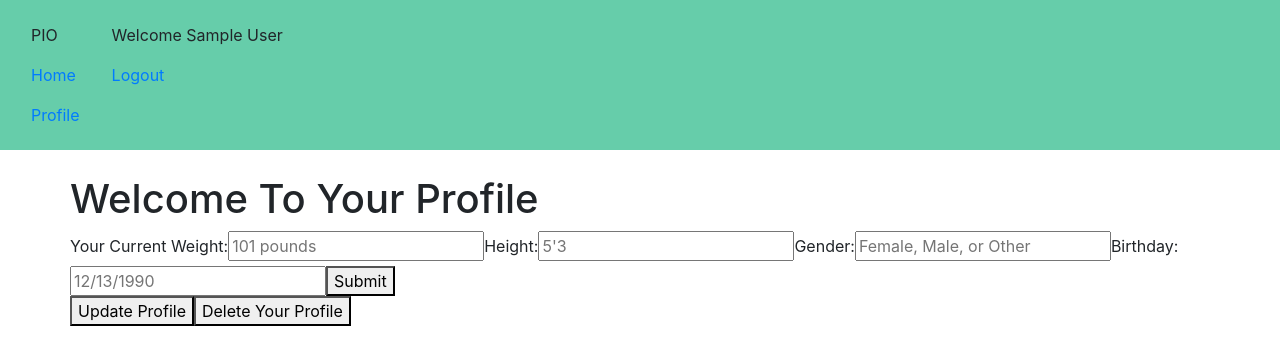
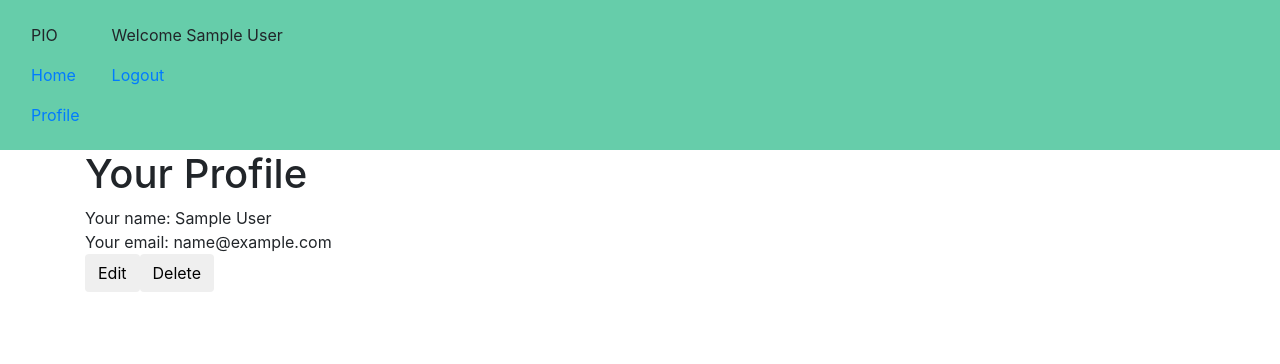
Before and after one commit to Tiffeney/Put-It-On, a React (Create React App) app in the folder client/: page /profile in a window 1280 px wide. Shown: the top 364 px of the page. Built offline with nearby package versions, Linux system fonts and the light colour scheme; sample sign-in values are in the browser's storage.

Commit message:
full crud for a user

```diff
--- a/client/src/App.js
+++ b/client/src/App.js
@@ -41,9 +41,10 @@ class App extends Component {
             <Route path="/signup" render={(props) => {
               return <Signup {...props} onSignupSuccess={onAuthSuccess}/>
             }}/>
-            <Route path="/profile" component={() => {
-              return currentUser ?  <Profile /> : <Redirect to="/login" />
-            }} />
+
+            <Route path="/profile" render={(props) => {
+              return currentUser ? <Profile {...props} currentUser={currentUser} /> : <Redirect to="/login" />
+            }}/>
             <Route component={NotFound} />
         </Switch>
       </Layout>
--- a/client/src/components/Access/Profile.js
+++ b/client/src/components/Access/Profile.js
@@ -1,13 +1,20 @@
-import React, { Component } from 'react';
-import Header from '../universal/Header/Header';
+import React, {Component} from 'react';
+import axios from 'axios';
 
+import { Link } from 'react-router-dom';
+import Form from '../common/Form/Form';
+
+import ListGroup from 'react-bootstrap/lib/ListGroup';
+import Button from 'react-bootstrap/lib/Button';
+import ButtonToolbar from 'react-bootstrap/lib/ButtonToolbar';
+import httpClient from '../../utilities/httpClient';
 
 class Profile extends Component {
     state = {
-        weight: "",
-        height: "",
-        gender: "",
-        birthday: ""
+        days: [],
+        profile: null,
+        editable: false,
+        user: null
     }
 
     handleChange = (e) => {
@@ -15,65 +22,74 @@ class Profile extends Component {
         this.setState({ [name]: value });
     }
 
-    handleSubmit = async (e) => {
-        e.preventDefault();
-        let { weight, height, gender, birthday } = this.state;
-        let user = await ({ weight, height, gender, birthday }, "/api/users");
-        this.setState({ weight: "", height: "", gender: "", birthday: "" });
-        if (user) {
-            this.props.login();
-            this.props.history.push('/')
+    async componentDidMount() {
+        let { currentUser } = this.props
+        // let response = await axios.get(`/api/users/${currentUser._id}`);  //Obtains group info
+        // console.log(response)
+        // let { user } = response.data
+
+        // this.setState({
+        //     days: user.days,
+        //     user:user
+        // })
+    }
+
+    handleSubmit = async (e, user) =>{
+        let {currentUser} = this.props
+
+        let res = await httpClient.authenticate( user, `/api/users/${currentUser._id}`, "patch");
+        if (res) {
+            this.props.onUpdateSuccess();
+            this.toggleEdit(false)
+        }
+        // this.toggleEdit(false)
+    }
+
+    toggleEdit = (editable) =>{
+        this.setState({editable})
+    }
+
+    handleDelete = async (e) => {
+        let { currentUser } = this.props;
+        let res = await axios.delete(`/api/users/${currentUser._id}`);
+        if (res) {
+            this.props.history.push('/logout');
         }
     }
 
     render () {
-        let { weight, height, gender, birthday } = this.state;
-        let { handleChange, handleSubmit } = this;
+        let { currentUser } = this.props;
+        // let currentUser = {}
+        let { editable, user } = this.state;
         return (
             <div>
-                <Header text={"Welcome To Your Profile"}/>
-                <div className="row">
-                    <div className="column column-50 column-offset-25">
-                        <form onSubmit={handleSubmit}>
-                            <label>Your Current Weight: </label>
-                            <input
-                                type="text"
-                                name="weight"
-                                placeholder="101 pounds"
-                                onChange={handleChange}
-                                value={weight}/>
-                                 <label>Height: </label>
-                            <input
-                                type="text"
-                                name="height"
-                                placeholder="5'3"
-                                onChange={handleChange}
-                                value={height}/>
-                                 <label>Gender: </label>
-                            <input
-                                type="text"
-                                name="gender"
-                                placeholder="Female, Male, or Other"
-                                onChange={handleChange}
-                                value={gender}/>
-                            <label>Birthday: </label>
-                            <input
-                                type="text"
-                                name="birthday"
-                                placeholder="12/13/1990"
-                                onChange={handleChange}
-                                value={birthday}/>
-                            <button type="submit">Submit</button>
-                            <div>
-                            <button type="edit">Update Profile</button>
-                            <button type="delete">Delete Your Profile</button>
-                            </div>
-                        </form>
-                    </div>
+            <h1>Your Profile</h1>
+
+            <div>
+            {
+                !editable && currentUser &&
+                <div>
+                    Your name: { currentUser.name } <br />
+                    Your email: { currentUser.email } <br />
                 </div>
+            }
+            </div>
+            {
+            editable && user &&
+                <div>
+                  <Form user={user} onSubmit={this.handleSubmit} />
+                 </div>
+            }
+
+                <ButtonToolbar>
+                    <Button onClick={()=> this.toggleEdit(true)}variant="primary">Edit</Button>
+                    <Button onClick={this.handleDelete} variant="primary" >Delete</Button>
+                </ButtonToolbar>
+
+
+
             </div>
         )
     }
 }
-
 export default Profile;
--- a/client/src/utilities/httpClient.js
+++ b/client/src/utilities/httpClient.js
@@ -37,7 +37,7 @@ httpClient.authenticate = async function(credentials, url) {
     }
 }
 
-httpClient.Logout = function () {
+httpClient.Logout = function () { //.logOut
     localStorage.removeItem('token') //Delete the token from LocalStorage.
     delete this.defaults.headers.common.token; //Delete the token from the httpClient Header.
     return true
```
Also changed, not shown: client/src/components/common/Form/Form.js (+168 -20 lines), client/src/components/Form/Form.js (added).
